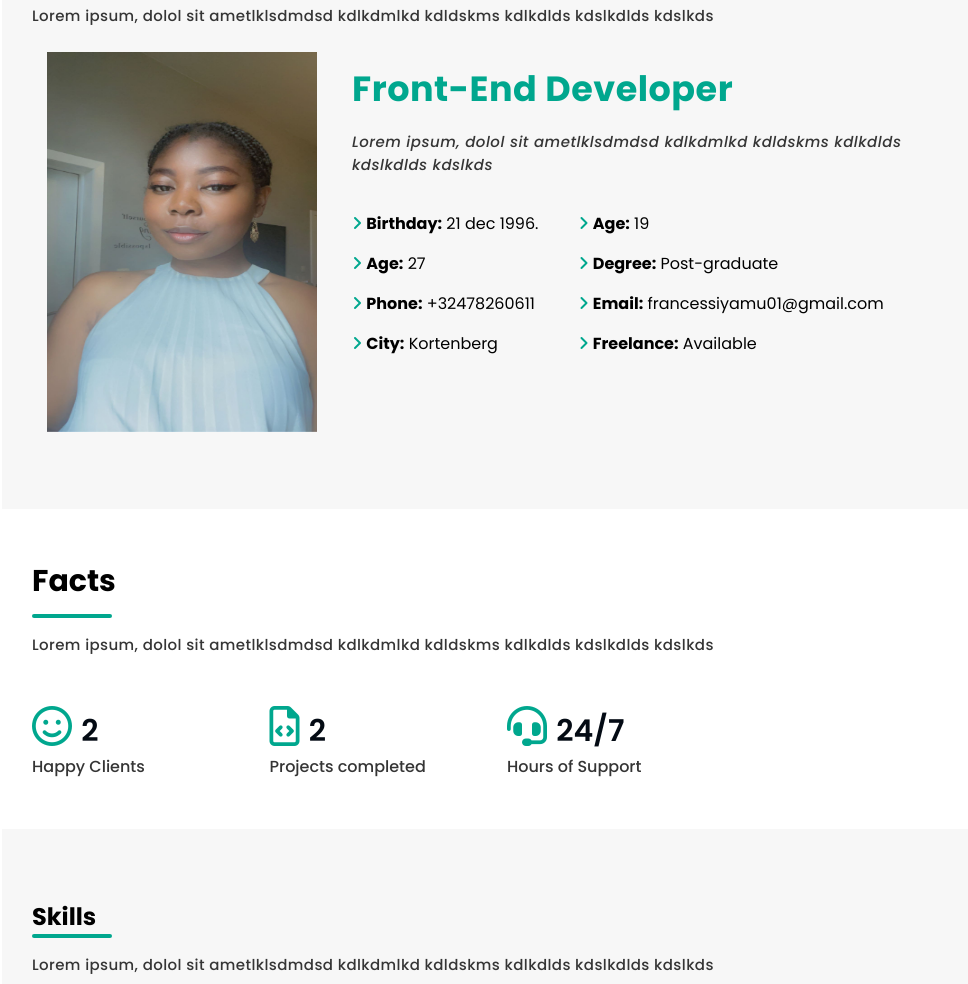
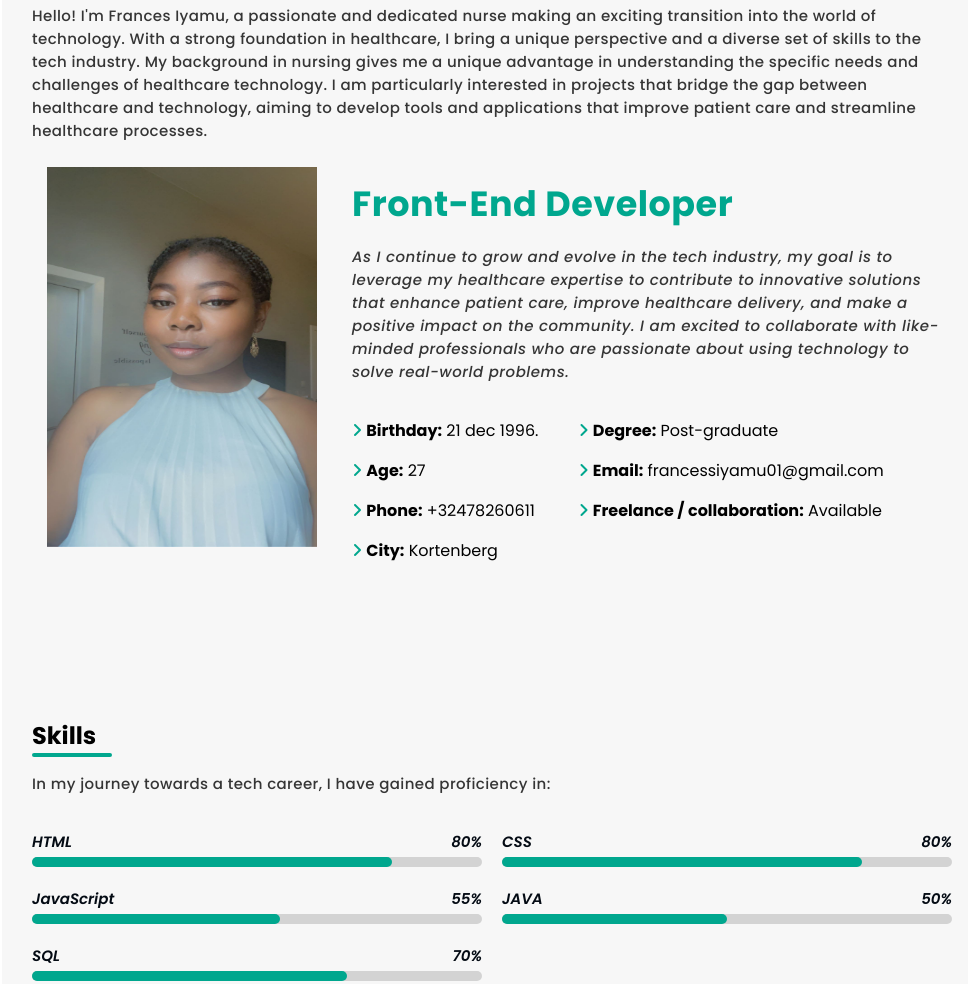
Before and after one commit to Francesiyamu/Personal-portfolio, a plain HTML site: page portfolio.html in a window 1280 px wide. Shown: the part 940-1924 px from the top of the page, without its empty margins (298-1266 px from the left). Drawn offline with nearby package versions, Linux system fonts and the light colour scheme; some packages are replaced by stand-ins of ours; a script that the page names is missing.

Commit message:
project section update

```diff
--- a/portfolio.html
+++ b/portfolio.html
@@ -63,7 +63,9 @@
 
     <h1 class="sub-heading">About Me</h1>
     <div class="divider"></div>
-    <p class="sub-paragraph">Lorem ipsum, dolol sit ametlklsdmdsd kdlkdmlkd kdldskms kdlkdlds kdslkdlds kdslkds</p>
+    <p class="sub-paragraph">Hello! I'm Frances Iyamu, a passionate and dedicated nurse making an exciting transition into the world of technology. With a strong foundation in healthcare, I bring a unique perspective and a diverse set of skills to the tech industry.
+    My background in nursing gives me a unique advantage in understanding the specific needs and challenges of healthcare technology. I am particularly interested in projects that bridge the gap between healthcare and technology, aiming to develop tools and applications that improve patient care and streamline healthcare processes.
+    </p>
 
     <div class="about-col">
       <!---img-col-->
@@ -76,7 +78,8 @@
     <!---information-->
         <div class="info-col">
             <h2>Front-End Developer</h2>
-            <p class="sub-paragraph">Lorem ipsum, dolol sit ametlklsdmdsd kdlkdmlkd kdldskms kdlkdlds kdslkdlds kdslkds</p>
+            <p class="sub-paragraph">
+              As I continue to grow and evolve in the tech industry, my goal is to leverage my healthcare expertise to contribute to innovative solutions that enhance patient care, improve healthcare delivery, and make a positive impact on the community. I am excited to collaborate with like-minded professionals who are passionate about using technology to solve real-world problems.</p>
             <div class="icon-list-col">
 
                 <!--left side-->
@@ -92,10 +95,9 @@
                 <!--right side-->
                 <div class="icon-list">
                     <ul>
-                        <li><i class="fa-solid fa-angle-right"></i> <strong>Age:</strong> <span>19</span></li>
                         <li><i class="fa-solid fa-angle-right"></i> <strong>Degree:</strong> <span>Post-graduate</span></li>
                         <li><i class="fa-solid fa-angle-right"></i> <strong>Email:</strong> <span>francessiyamu01@gmail.com</span></li>
-                        <li><i class="fa-solid fa-angle-right"></i> <strong>Freelance:</strong> <span>Available</span></li>
+                        <li><i class="fa-solid fa-angle-right"></i> <strong>Freelance / collaboration:</strong> <span>Available</span></li>
                     </ul>
                 </div>
 
@@ -111,7 +113,7 @@
 
 <!------------------------------------------------>
 
-<!---Facts section begins-->
+<!---Facts section begins
 
 <section id="facts">
 
@@ -121,21 +123,21 @@
 
 <div class="fact-row">
 
-<!---Facts box 1-->
+/*Facts box 1*/
   <div class="fact-box">
     <i class="fa-regular fa-face-smile"></i>
     <strong>2</strong>
     <p>Happy Clients</p>
   </div>
 
-  <!---Facts box 2-->
+ /*Facts box 2*/
   <div class="fact-box">
     <i class="fa-regular fa-file-code"></i>
     <strong>2</strong>
     <p>Projects completed</p>
   </div>
 
-  <!---Facts box 3-->
+  /*Facts box 3*/
   <div class="fact-box">
     <i class="fa-solid fa-headset"></i>
     <strong>24/7</strong>
@@ -146,7 +148,7 @@
 </div>
 </section>
 
-<!----Facts section Ends---->
+Facts section Ends---->
 
 <!---------------------------------------------------------->
 
@@ -156,7 +158,7 @@
 <section id="skill">
 <h1 class="subheading">Skills</h1>
 <div class="divider"></div>
-<p class="sub-paragraph">Lorem ipsum, dolol sit ametlklsdmdsd kdlkdmlkd kdldskms kdlkdlds kdslkdlds kdslkds</p>
+<p class="sub-paragraph">In my journey towards a tech career, I have gained proficiency in:</p>
 
 <div class="skill-row">
 
@@ -240,7 +242,7 @@
 
         <h1 class="sub-heading">Resume</h1>
         <div class="divider"></div>
-        <p class="sub-paragraph">Lorem ipsum, dolol sit ametlklsdmdsd kdlkdmlkd kdldskms kdlkdlds kdslkdlds kdslkds</p>
+        <p class="sub-paragraph">Below is a summarized insight of my education and career bridge from nursing to tech:</p>
 
         <div class="resume-row">
 
@@ -250,7 +252,6 @@
 
                 <div class="my-info">
                     <h3>Frances Iyamu</h3>
-                    <p>Lorem ipsum, dolol sit ametlklsdmdsd kdlkdmlkd kdldskms kdlkdlds kdslkdlds kdslkds</p>
                     <ul>
                         <li>Kortenberg 74, East Flanders Belgium</li>
                         <li>+32478260611</li>
@@ -263,14 +264,14 @@
                     <h3>Bachelor of nursing</h3>
                     <span class="sp-box">2018 - 2023</span>
                     <p>Odisee College</p>
-                    <p>Lorem ipsum, dolol sit ametlklsdmdsd kdlkdmlkd kdldskms kdlkdlds kdslkdlds kdslkds</p>
+                    <p>During my time at Odisee College, I gained comprehensive knowledge and hands-on experience in patient care, medical procedures, and healthcare management. My coursework covered a broad range of topics including anatomy, physiology, pharmacology, and ethics in nursing. Through clinical rotations, I developed strong practical skills in various healthcare settings, enabling me to provide high-quality care and support to patients. My dedication to the field of nursing has equipped me with a compassionate approach and a solid foundation for transitioning into the tech industry, where I aim to leverage my problem-solving abilities and attention to detail.</p>
                 </div>
 
                 <div class="my-edu">
                     <h3>Post-Graduate in Coding</h3>
                     <span class="sp-box">2023 - present</span>
                     <p>Erasmus College</p>
-                    <p>Lorem ipsum, dolol sit ametlklsdmdsd kdlkdmlkd kdldskms kdlkdlds kdslkdlds kdslkds</p>
+                    <p>Currently, I am pursuing a Post-Graduate degree in Coding at Erasmus College, where I am enhancing my technical skills and knowledge in software development and programming. This program has provided me with hands-on experience in various programming languages and development frameworks. Through collaborative projects and assignments, I am honing my ability to design, develop, and deploy efficient and effective software solutions.</p>
                 </div>
             </div>
 
@@ -306,7 +307,7 @@
     <h1 class="sub-heading">Portfolio</h1>
     <div class="divider"> </div>
     <p class="sub-paragraph">
-        Lorem ipsum, dolol sit ametlklsdmdsd kdlkdmlkd kdldskms kdlkdlds kdslkdlds kdslkds
+        Skills grow. So will this portfolio
     </p>
 
 
@@ -332,8 +333,9 @@
 
             <div class="port-info">
                 <h4>Kanban board</h4>
-                <p>Lorem ipsum, dolol sit ametlklsdmdsd kdlkdmlkd kdldskms kdlkdlds kdslkdlds kdslkds</p>
-                <a href="#"><i class="fa-solid fa-up-right-from-square"></i></a>
+                <p>Kanban Board from scratch using HTML, CSS and JavaScript. This is a project I am currently working on, where I am learning to apply JavaScript and CSS APIs. The project involves using various features such as Import/Export syntax with modules, arrow functions, template strings, classList, Block Element Modifier (BEM), and local storage. The link below is a reference to the github code.
+                </p>
+                <a href="https://github.com/Francesiyamu/Kanban_board"><i class="fa-solid fa-up-right-from-square"></i></a>
             </div>
         </div>
     </div>
@@ -348,7 +350,7 @@
     <h1 class="sub-heading">Contact</h1>
     <div class="divider"></div>
     <p class="sub-paragraph">
-        Lorem ipsum, dolol sit ametlklsdmdsd kdlkdmlkd kdldskms kdlkdlds kdslkdlds kdslkds
+      I am eager to connect with fellow professionals, mentors, and potential collaborators. Whether you are interested in discussing healthcare technology, potential job opportunities, or collaborative projects, feel free to reach out! This is a group project I participated in, involving the development of a bill tracking web application. The application is designed to keep track of incoming and outgoing invoices, which is crucial for tax purposes and bookkeeping. My main contribution was on the front end, where I worked with CSS, HTML, and JavaScript.
     </p>
 
 
--- a/portfolio.js
+++ b/portfolio.js
@@ -11,7 +11,7 @@ MenuBtn.addEventListener('click', function(e) {
 //Typing effect
 
 let typed = new Typed('.auto-input',{
-    strings: ['Front-End Developer!', 'Freelancer!'],
+    strings: ['Front-End Web Developer!', 'Freelancer!'],
     typedspeed: 100,
     backspeed: 100,
     backDelay: 2000,
```
